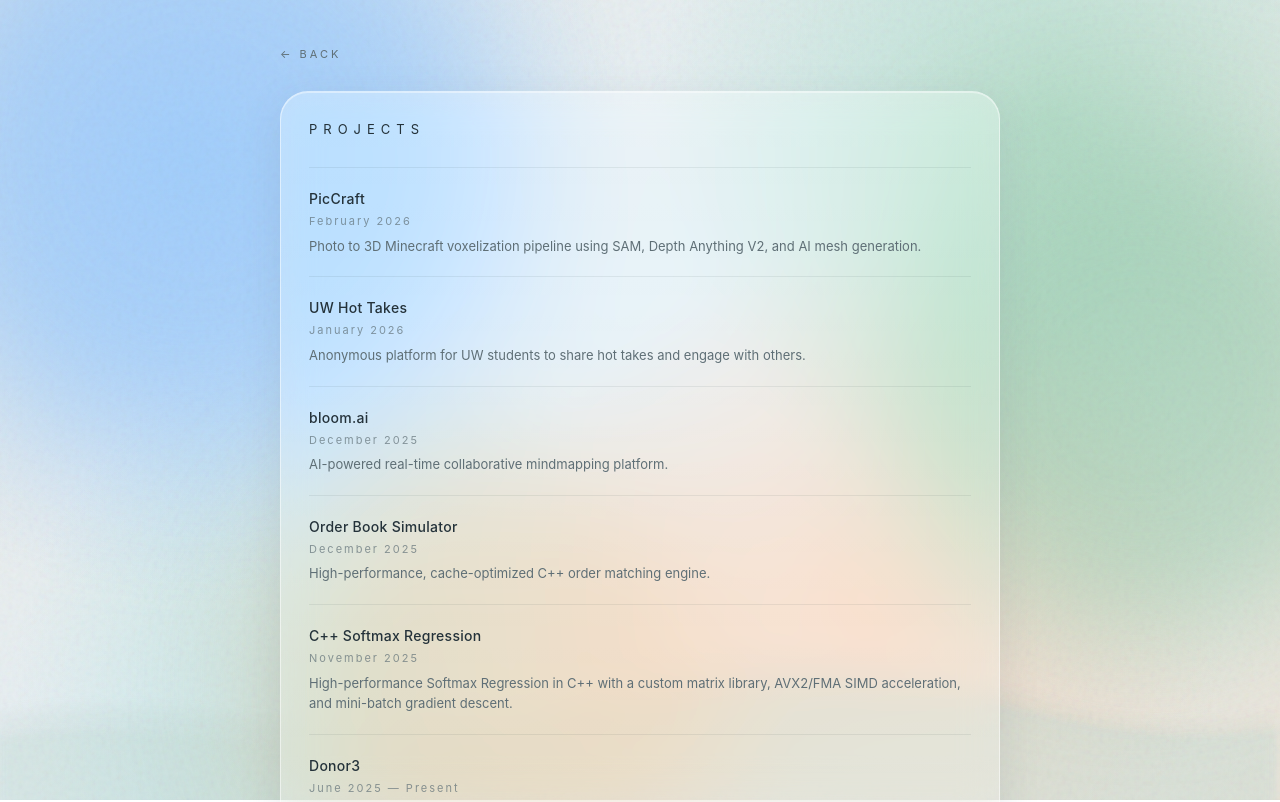
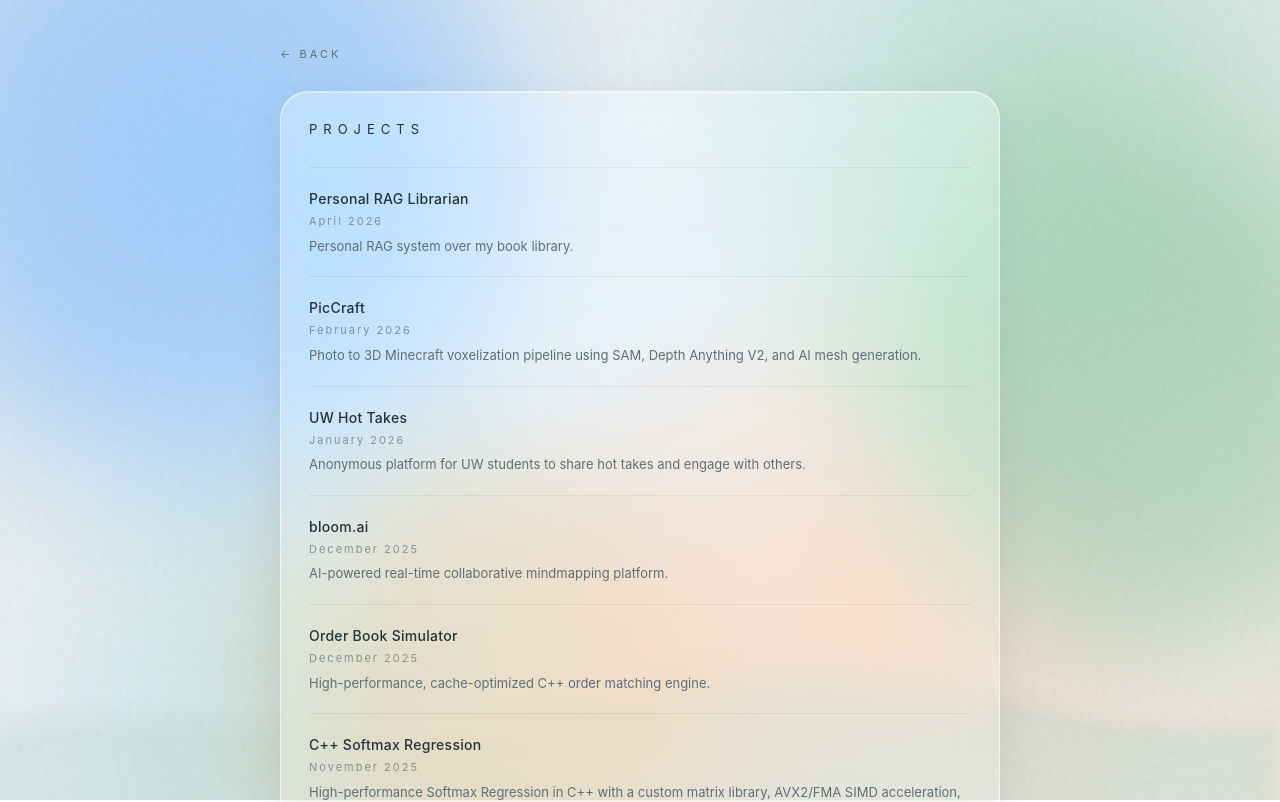
Before and after one commit to Johannestampere/Portfolio, a Next.js app: page /projects in a window 1280 px wide. Shown: the top 802 px of the page. Built offline with nearby package versions, Linux system fonts and the light colour scheme.

Commit message:
added new project

```diff
--- a/app/projects/page.tsx
+++ b/app/projects/page.tsx
@@ -3,6 +3,12 @@
 import Link from 'next/link'
 
 const projects = [
+  {
+    name: 'Personal RAG Librarian',
+    date: 'April 2026',
+    desc: 'Personal RAG system over my book library.',
+    url: 'https://github.com/Johannestampere/librarian',
+  },
   {
     name: 'PicCraft',
     date: 'February 2026',
```
